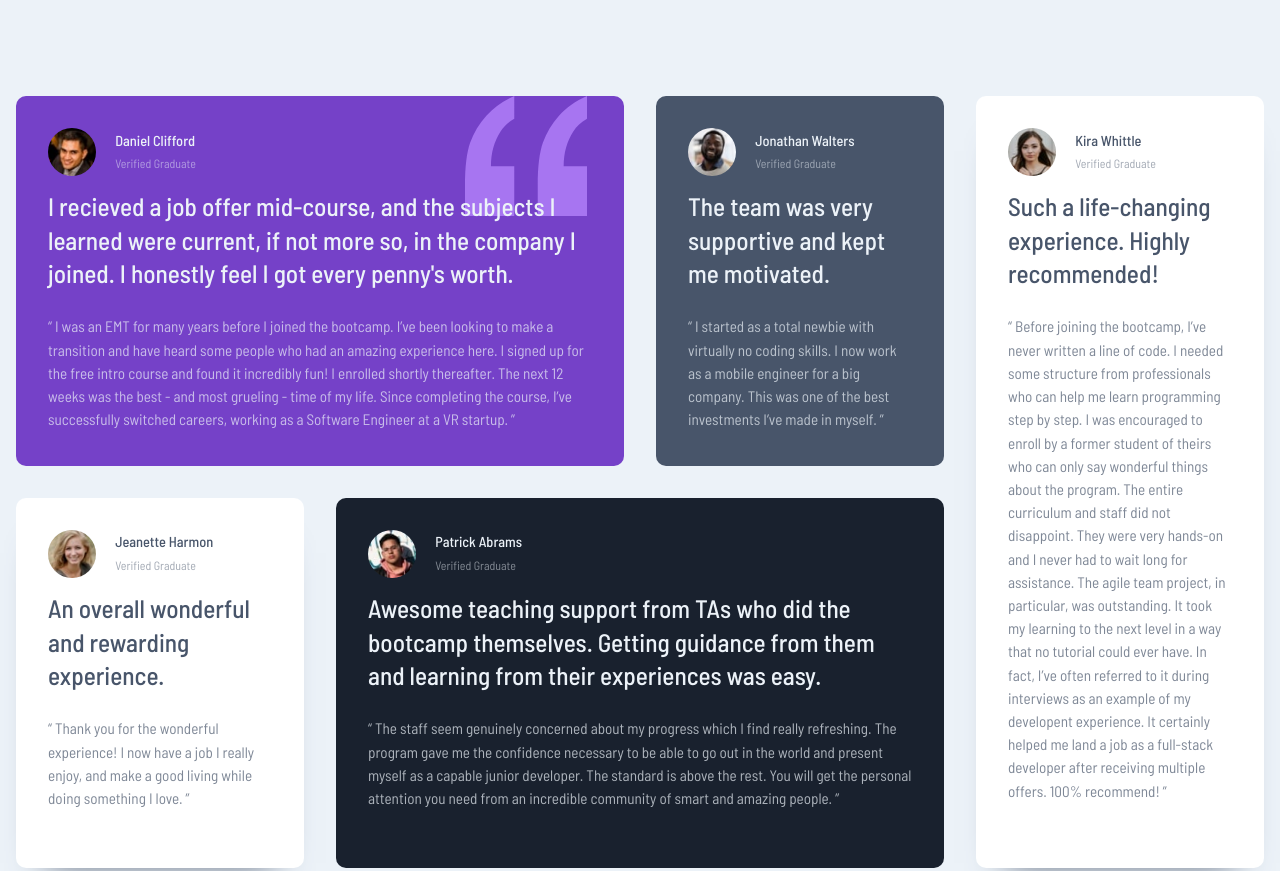
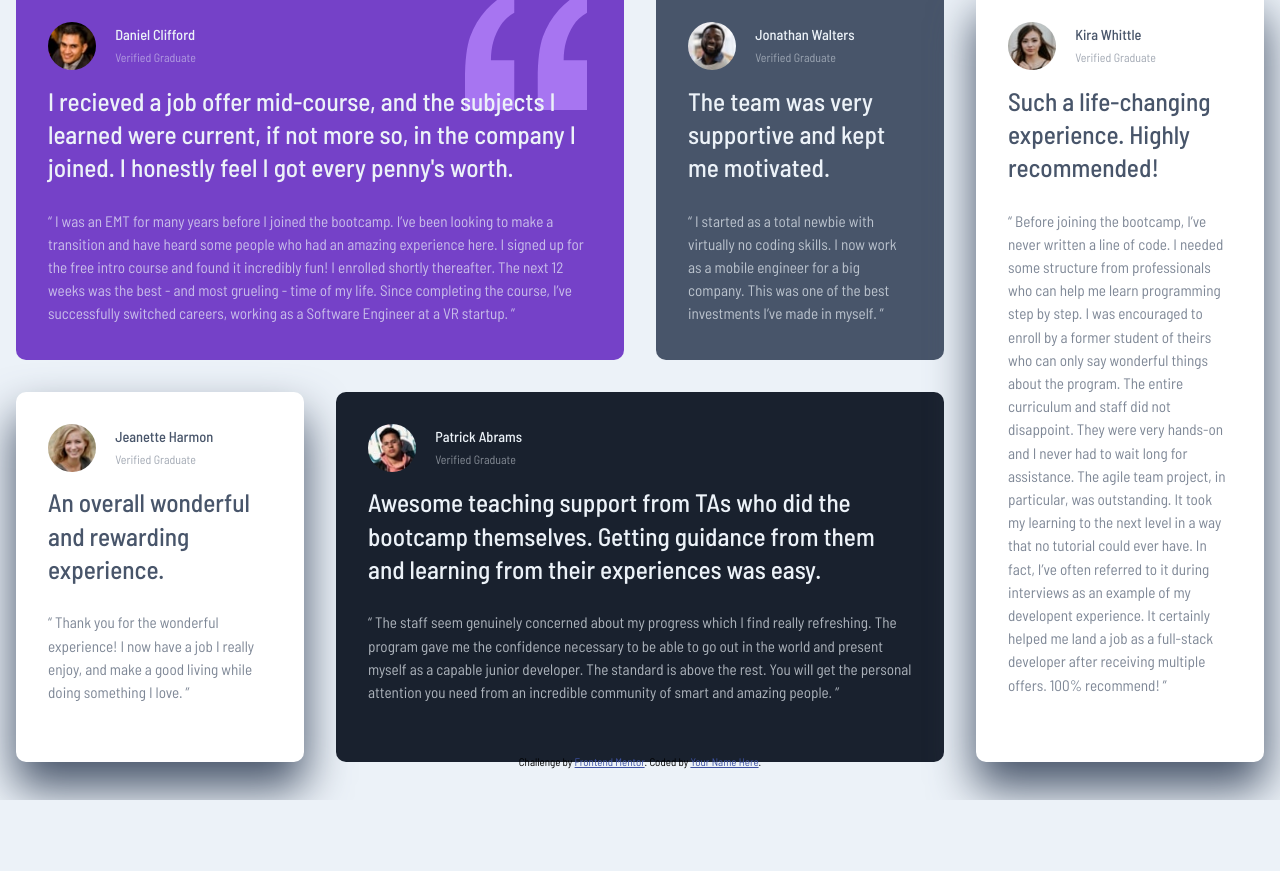
Before and after one commit to JamesYcode/Testimonials-grid-section-CSS, a plain HTML site: page index.html in a window 1280 px wide. Shown: the top 871 px of the page. After the commit the page ends 800 px from the top, so only its background shows below. Drawn offline with Linux system fonts and the light colour scheme.

Commit message:
cards 3 and 5 box shadow increased for visibility.

```diff
--- a/style.css
+++ b/style.css
@@ -68,7 +68,6 @@ main {
 
 .card__testimonials p {
   color: var(--light-grayish-blue);
-  /* border: 1px solid red; */
   margin-top: 0.1rem;
 }
 
@@ -116,11 +115,13 @@ main {
 
 @media (min-width: 575px) {
   main {
-    max-width: 1440px;
-    margin: 5rem auto;
+    height: 90vh;
+    display: grid;
+    place-content: center;
   }
 
   .cards-container {
+    max-width: 1440px;
     display: grid;
     grid-template-columns: repeat(4, 1fr);
     grid-template-rows: repeat(2, 1fr);
@@ -142,7 +143,8 @@ main {
     grid-column-end: 2;
     grid-row-start: 2;
     grid-row-end: 2;
-    box-shadow: 0 25px 35px -30px var(--dark-grayish-blue);
+    box-shadow: 0px 25px 45px 1px var(--dark-grayish-blue);
+    /* box-shadow: 0px 25px 35px -30px var(--dark-grayish-blue); */
   }
 
   .card__4 {
@@ -157,7 +159,8 @@ main {
     grid-column-end: 5;
     grid-row-start: 1;
     grid-row-end: 3;
-    box-shadow: 0 25px 35px -30px var(--dark-grayish-blue);
+    box-shadow: 0px 25px 45px 1px var(--dark-grayish-blue);
+    /*box-shadow: 0px 25px 35px -30px var(--dark-grayish-blue); */
   }
 }
 
```
